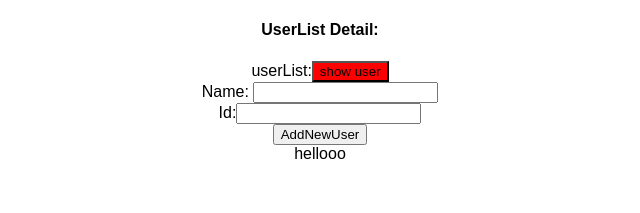
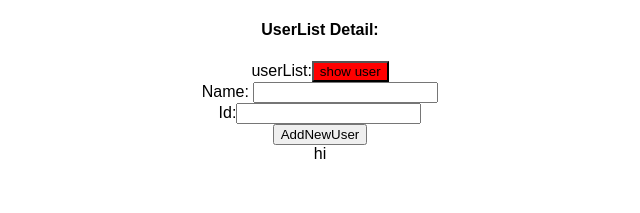
Before and after one commit to SWEETY05/React-sanbox, a React (Create React App) app: page / in a window 1280 px wide. Shown: the top 213 px of the page, without its empty margins (320-960 px from the left). Built offline with nearby package versions, Linux system fonts and the light colour scheme.

Commit message:
initial commit

```diff
--- a/src/App.js
+++ b/src/App.js
@@ -5,7 +5,7 @@ export default function App() {
   return (
     <div className="App">
       <User />
-      hellooo
+      hi
     </div>
   );
 }
```
